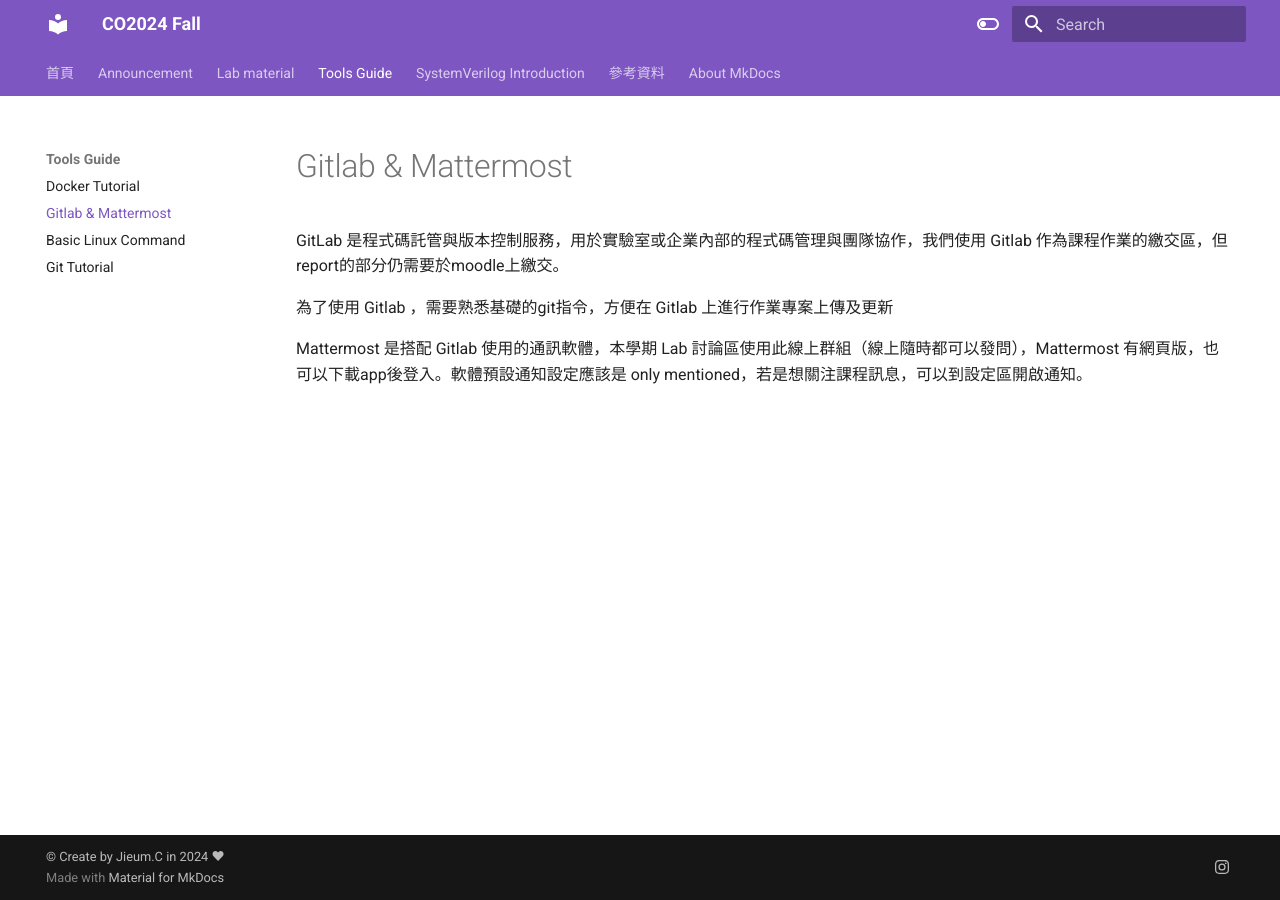
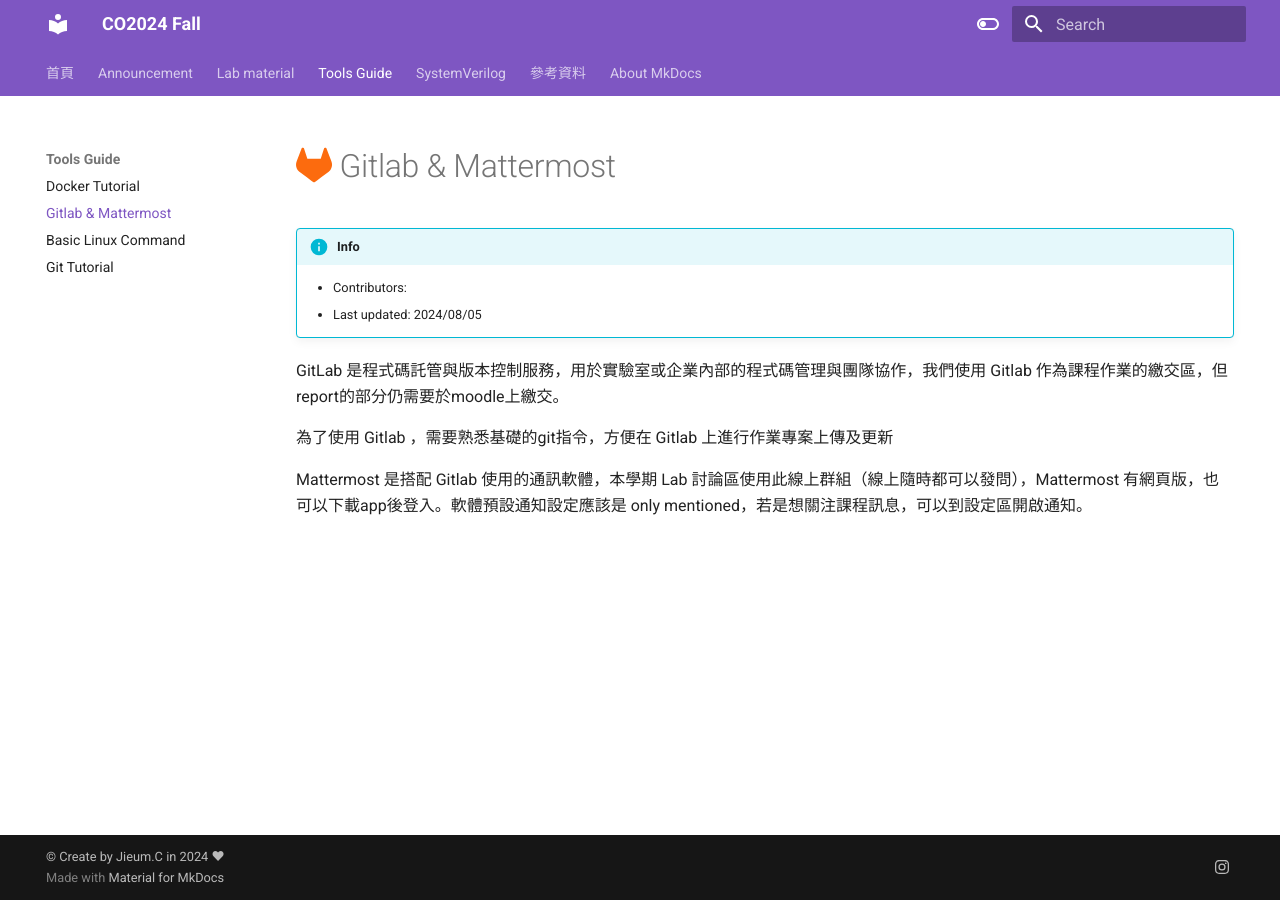
Before and after one commit to Jieumban/Test_mkdocs-, an MkDocs documentation site: the page built from docs/gitlab_ov.md, in a window 1280 px wide. Built offline with MkDocs 1.6.1 and Material for MkDocs 9.7.7, drawn with Linux system fonts in a browser that asks for light colours; nearby versions of some CDN libraries.

Commit message:
update 24080520

```diff
--- a/docs/gitlab_ov.md
+++ b/docs/gitlab_ov.md
@@ -1,4 +1,9 @@
-# Gitlab & Mattermost
+# :fontawesome-brands-gitlab:{ style="color: #fc6b0e"} Gitlab & Mattermost
+
+!!! info
+    - Contributors:
+    - Last updated: 2024/08/05
+
 
 GitLab 是程式碼託管與版本控制服務，用於實驗室或企業內部的程式碼管理與團隊協作，我們使用 Gitlab 作為課程作業的繳交區，但report的部分仍需要於moodle上繳交。
 
--- a/mkdocs.yml
+++ b/mkdocs.yml
@@ -93,6 +93,6 @@
       - Gitlab & Mattermost: gitlab_ov.md
       - Basic Linux Command: linux_cmd.md
       - Git Tutorial: gitlab_git.md
-  - SystemVerilog Introduction: sv.md
+  - SystemVerilog: sv.md
   - 參考資料: references.md
   - About MkDocs: mkdocs.md
```
Also changed, not shown: docs/gitlab_git.md (+4 -1 lines), docs/sv.md (+4 -3 lines).
